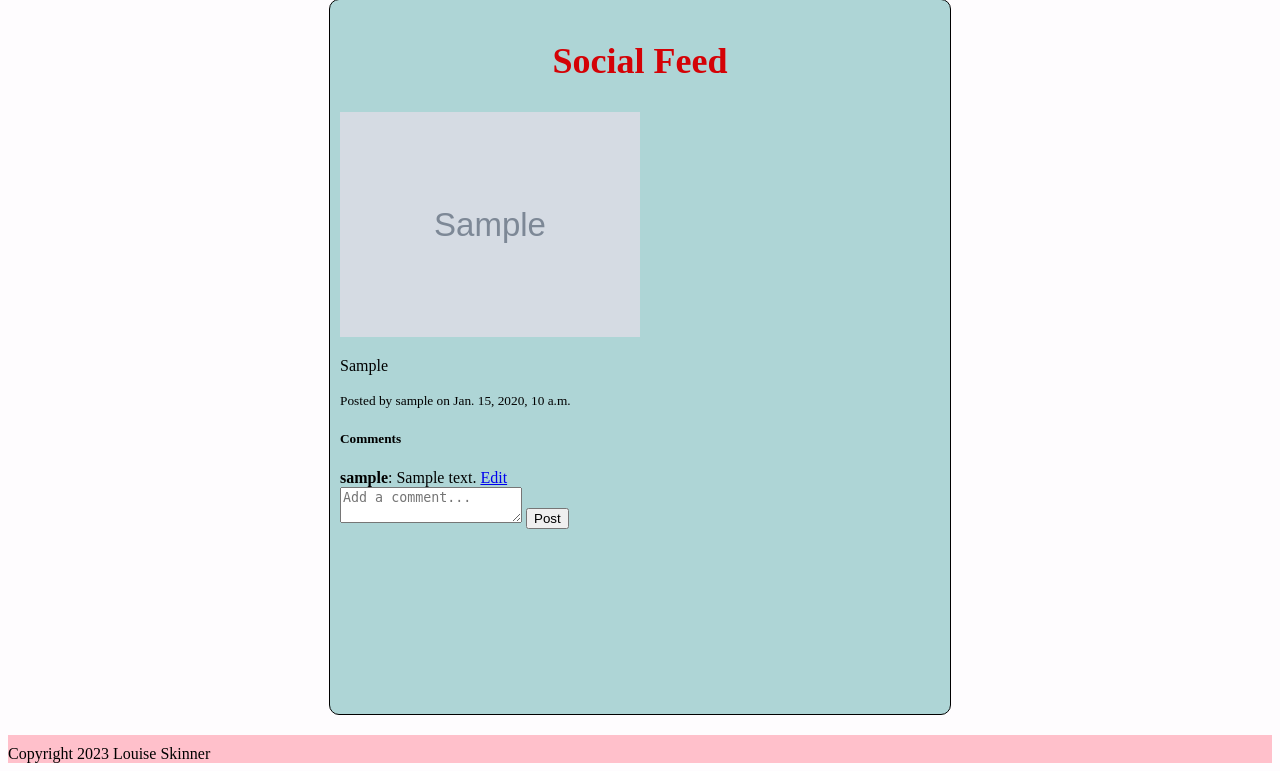
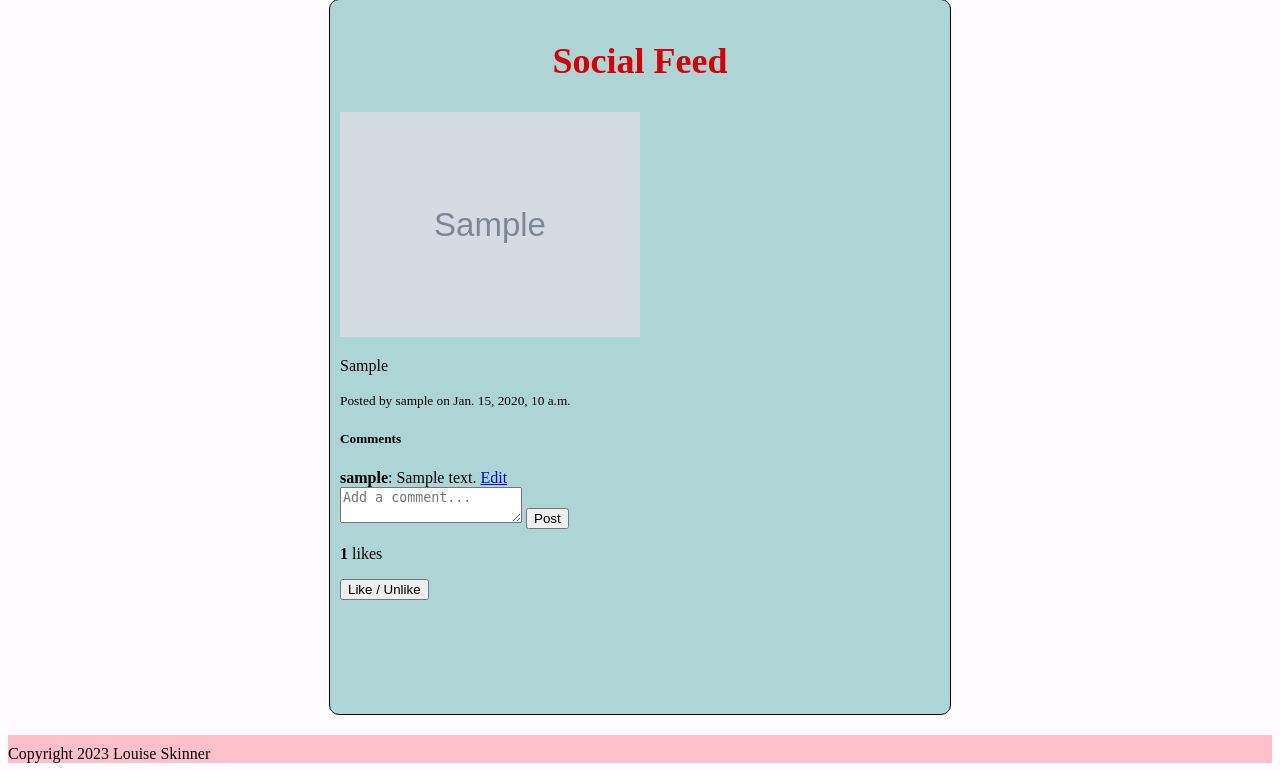
Before and after one commit to Louiseskinner01/project3-social-fitness, a Django app: page /feed/ in a window 1280 px wide; the page is wider, and only the part inside the window is pictured. Shown: the part 45-816 px from the top of that part. Run offline with Django 4.2, Linux system fonts and the light colour scheme; a user stored in the database is signed in; tables that the repository leaves empty hold one stand-in row (values such as "Sample post"); grey boxes marked "Sample" are stand-in pictures.

Commit message:
Add form and button to enable the user to like and dislike posts on the main feed (index.html)

```diff
--- a/social/templates/social/index.html
+++ b/social/templates/social/index.html
@@ -8,13 +8,7 @@
 {% if posts %}
     {% for post in posts %}
       <div style="margin-bottom: 20px;">
-
-        <img
-          src="{{ post.image.url }}"
-          alt="Post image"
-          style="max-width: 300px;"
-        >
-
+        <img src="{{ post.image.url }}" alt="Post image" style="max-width: 300px;">
 {% if post.caption %}
 <p>{{ post.caption }}</p>
 
@@ -24,7 +18,6 @@
 
 
 <h5>Comments</h5>
-
 {% for comment in post.comments.all %}
   <div>
     <strong>{{ comment.user.username }}</strong>: {{ comment.body }}
@@ -32,7 +25,6 @@
       <a href="{% url 'comment_edit' comment.id %}">Edit</a>
     {% endif %}
   </div>
-
 {% endfor %}
 
 
@@ -46,12 +38,21 @@
 <p><a href="{% url 'account_login' %}">Log in</a> to comment.</p>
 {% endif %}
 
-</div>
+<p><strong>{{ post.likes.count }}</strong> likes</p>
 
-{% endfor %}
-
+{% if user.is_authenticated %}
+  <form method="POST" action="{% url 'toggle_like' post.id %}" style="display:inline;">
+    {% csrf_token %}
+    <button type="submit">Like / Unlike</button>
+  </form>
+{% else %}
+  <p><a href="{% url 'account_login' %}">Log in</a> to like.</p>
 {% endif %}
 
+
+</div>
+{% endfor %}
+{% endif %}
 
 
 {% if is_paginated %}
@@ -65,7 +66,6 @@
     {% endif %}
 </ul>
 </nav>
-
 {% endif %}
 {% endblock %}
 
```
